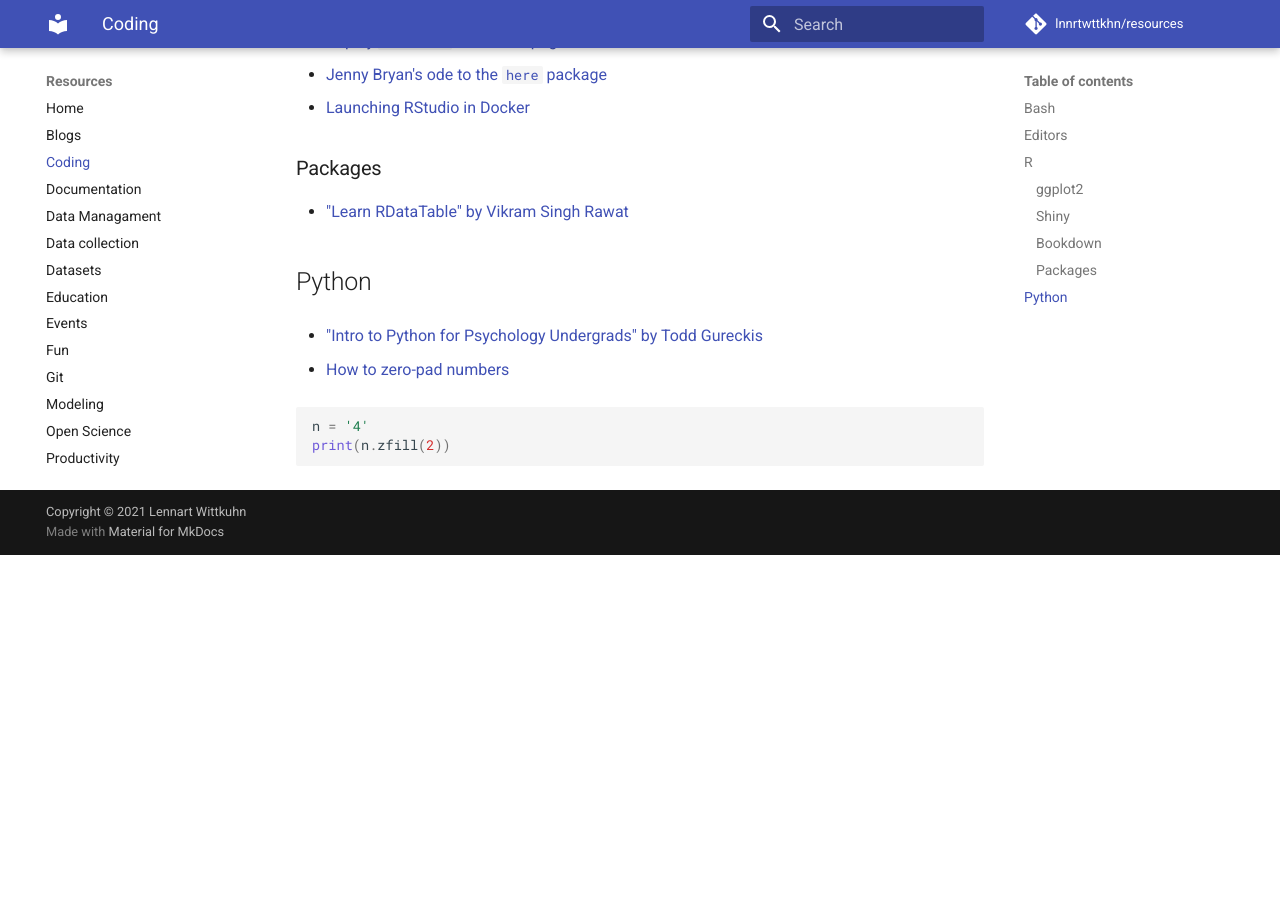
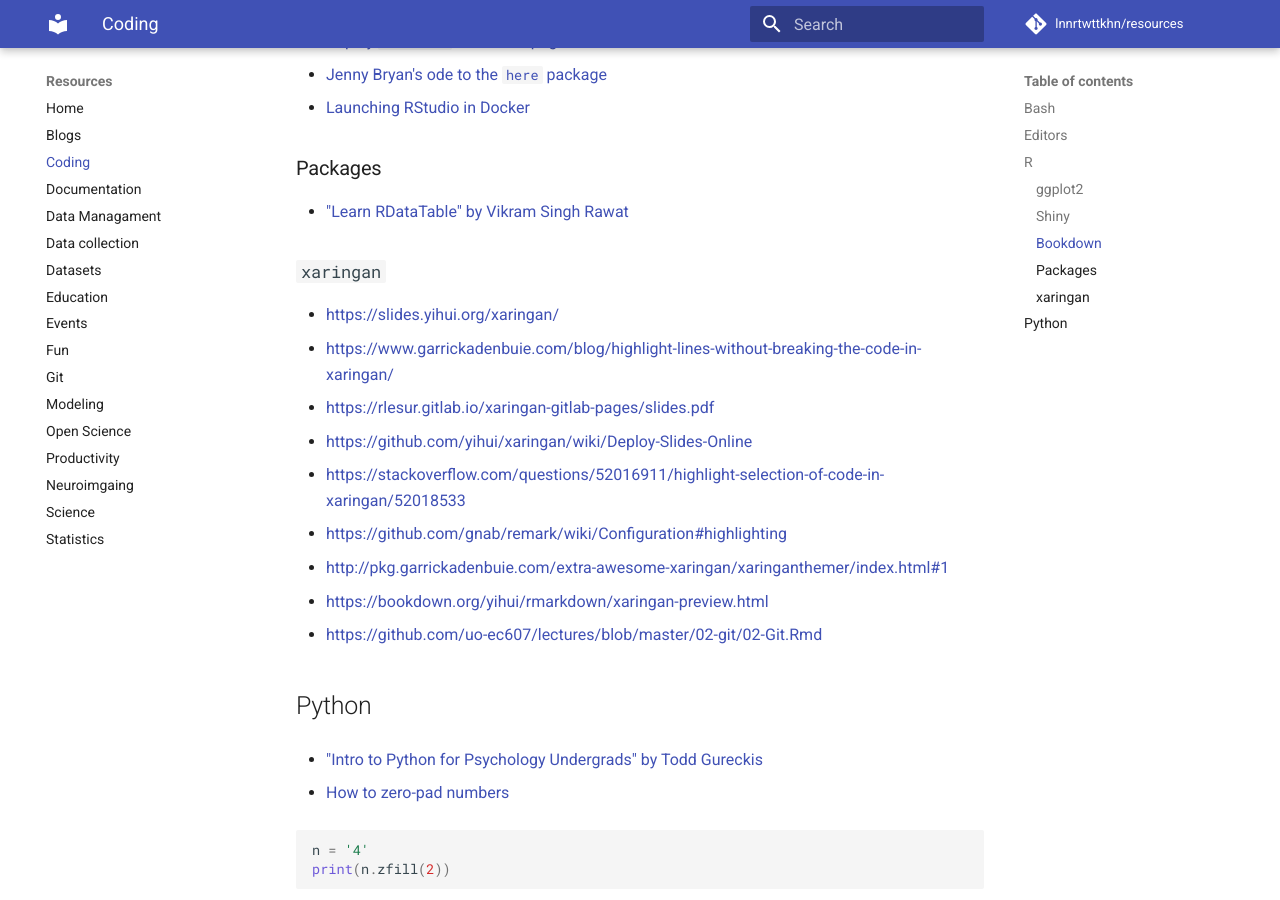
Before and after one commit to lnnrtwttkhn/resources, an MkDocs documentation site: the page built from docs/coding.md, in a window 1280 px wide and 900 px high, scrolled down 857 px. Built offline with MkDocs 1.6.1 and Material for MkDocs 9.7.7, drawn with Linux system fonts in a browser that asks for light colours; comment, search, counter and statistics services are not loaded; before the commit the page ends 1412 px from its top, so only the background shows below that.

Commit message:
add some xaringan references

```diff
--- a/docs/coding.md
+++ b/docs/coding.md
@@ -33,6 +33,18 @@
 
 - ["Learn RDataTable" by Vikram Singh Rawat](https://bookdown.org/content/2746/)
 
+### `xaringan`
+
+- https://slides.yihui.org/xaringan/
+- https://www.garrickadenbuie.com/blog/highlight-lines-without-breaking-the-code-in-xaringan/
+- https://rlesur.gitlab.io/xaringan-gitlab-pages/slides.pdf
+- https://github.com/yihui/xaringan/wiki/Deploy-Slides-Online
+- https://stackoverflow.com/questions/52016911/highlight-selection-of-code-in-xaringan/52018533
+- https://github.com/gnab/remark/wiki/Configuration#highlighting
+- http://pkg.garrickadenbuie.com/extra-awesome-xaringan/xaringanthemer/index.html#1
+- https://bookdown.org/yihui/rmarkdown/xaringan-preview.html
+- https://github.com/uo-ec607/lectures/blob/master/02-git/02-Git.Rmd
+
 ## Python
 
 - ["Intro to Python for Psychology Undergrads" by Todd Gureckis](https://vimeo.com/510538674)
```
